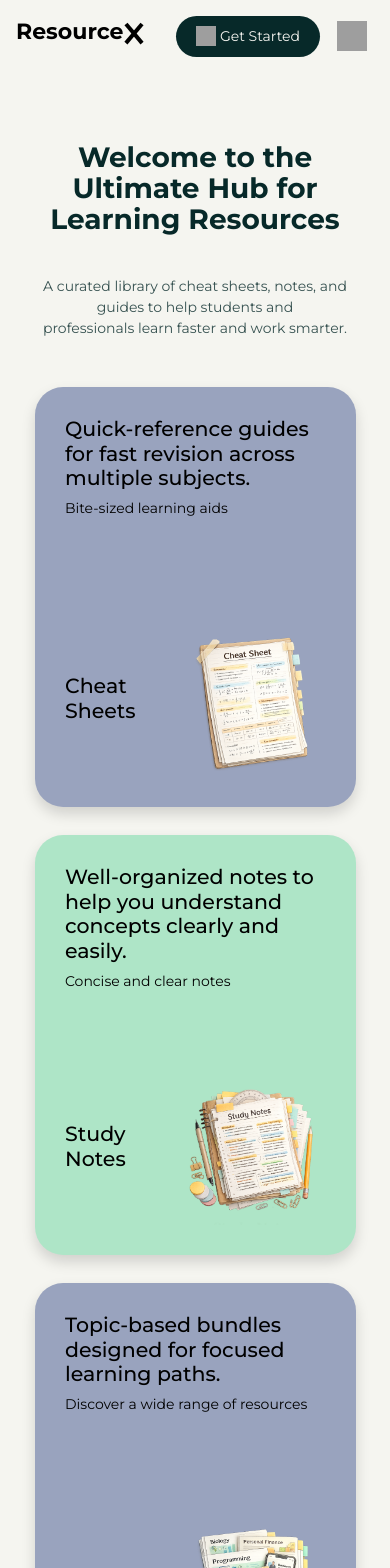
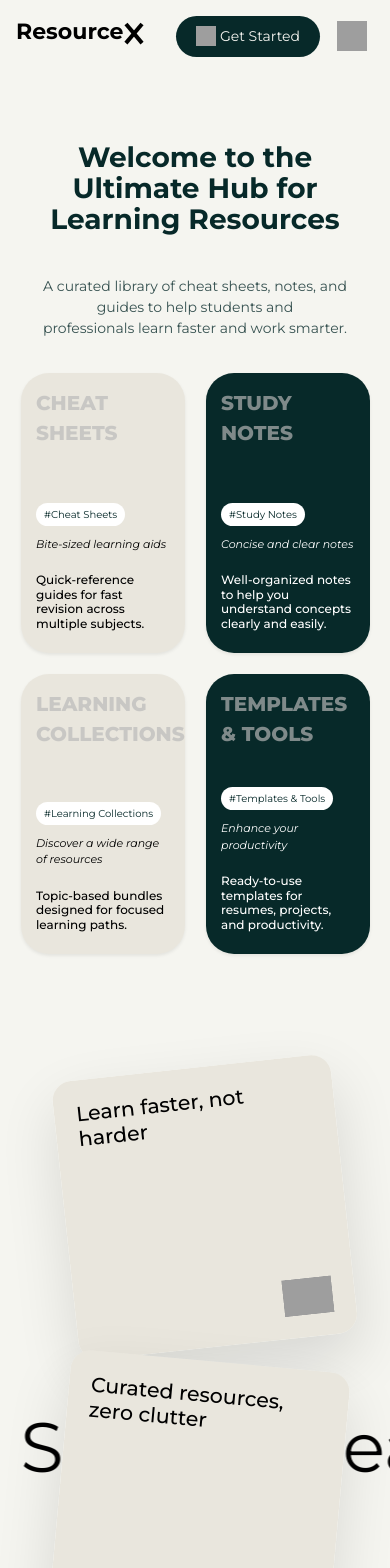
Before and after one commit to Prashant-Chaudhary-11/ResourceX, a React (Vite) app: page / in a window 390 px wide. Shown: the top 1568 px of the page. Built offline with nearby package versions, Linux system fonts and the light colour scheme; grey boxes are pictures that could not be loaded.

Commit message:
create 2 files and update 7 files update 7 files

```diff
--- a/src/pages/Blog.jsx
+++ b/src/pages/Blog.jsx
@@ -6,7 +6,7 @@ export const Blog = () => {
             author: "Prashant Chaudhary",
             role: "Learning Designer",
             date: "16 January, 2026",
-            image: "../../public/blog_1.png"
+            image: "/public/blog_1.png"
         },
         {
             tag: "AI Learning",
@@ -14,7 +14,7 @@ export const Blog = () => {
             author: "Team YourBrand",
             role: "Product & Research",
             date: "15 January, 2026",
-            image: "../../public/blog_2.png"
+            image: "/public/blog_2.png"
         },
         {
             tag: "Career",
@@ -22,7 +22,7 @@ export const Blog = () => {
             author: "Career Team",
             role: "Career & Placement",
             date: "10 January, 2026",
-            image: "../../public/blog_3.png"
+            image: "/public/blog_3.png"
         }
     ];
 
--- a/src/pages/Cards.jsx
+++ b/src/pages/Cards.jsx
@@ -6,26 +6,31 @@ export const Cards = ({ title, description, link, image, description_small, inde
     const offset = moveUpCards ? Math.min(182, scrollY * 0.09) : 0;
 
     return (
-    <div className="col-md-3 col-12 welcome-cards">
+        <div className="col-md-3 col-6 welcome-cards">
             <div
-        className="cards-page shadow rounded-5 m-3 d-flex flex-column justify-content-between"
+                className="cards-page shadow-sm rounded-5 mb-4 d-flex flex-column justify-content-between position-relative"
                 style={{
                     transform: `translateY(-${offset}px)`,
                     transition: "transform 0.08s linear",
                     willChange: "transform",
                 }}
             >
+                <div className="card-home-tite">{title}</div>
             <div>
-          <h3>{description}</h3>
-          <p>{description_small}</p>
+                {/* <div className="text-center">
+                    <img width="auto" height="150" src={image} alt={title} />
+                </div> */}
+                {/* <div> */}
+                    <div className="cards-image-div d-flex flex-column  w-100 rounded-4">
+                        <div>
+                            <div className="cards-badge">#{title}</div>
+                        </div>
+                        <p className="card-small-text mb-4 fst-italic">{description_small}</p>
+                        <h6 className="text-">{description}</h6>
+                    </div>
+                {/* </div> */}
             </div>
 
-        <div>
-          <div className="cards-image-div d-flex justify-content-between align-items-center w-100 rounded-4">
-            <h3>{title}</h3>
-            <img width="auto" height="150" src={image} alt={title} />
-          </div>
-        </div>
             </div>
         </div>
     );
--- a/src/pages/Collection.jsx
+++ b/src/pages/Collection.jsx
@@ -9,7 +9,7 @@ const cards_details = [
         description: "Using structured notes and revision cheat sheets.",
         description_small: "Better focus. Better results.",
         link: "/",
-        image: "../../public/cheat_sheet.jpg"
+        image: "/public/cheat_sheet.jpg"
     },
     {
         id: 2,
@@ -17,7 +17,7 @@ const cards_details = [
         description: "Frontend and backend cheat sheets for coding.",
         description_small: "Less searching. More building.",
         link: "/",
-        image: "../../public/coder.png"
+        image: "/public/coder.png"
     },
     {
         id: 3,
@@ -25,7 +25,7 @@ const cards_details = [
         description: "With ready-to-use resume templates.",
         description_small: "Career-ready in minutes.",
         link: "/",
-        image: "../../resume1.png"
+        image: "/resume1.png"
     },
     {
         id: 4,
@@ -33,7 +33,7 @@ const cards_details = [
         description: "Curated learning paths for guided study.",
         description_small: "No more random learning.",
         link: "/",
-        image: "../../public/book_stack.png"
+        image: "/public/book_stack.png"
     },
     {
         id: 5,
@@ -41,7 +41,7 @@ const cards_details = [
         description: "Smart templates and planners for daily work.",
         description_small: "Work smarter, not longer.",
         link: "/",
-        image: "../../public/template.png"
+        image: "/public/template.png"
     },
     {
         id: 6,
@@ -49,7 +49,7 @@ const cards_details = [
         description: "Simple examples for faster understanding.",
         description_small: "Clarity in every topic.",
         link: "/",
-        image: "../../public/visual_guide.png",
+        image: "/public/visual_guide.png",
     },
     {
         id: 7,
@@ -57,7 +57,7 @@ const cards_details = [
         description: "Short notes built for last-minute revision.",
         description_small: "Quick recap, strong recall.",
         link: "/",
-        image: "../../public/clock.png",
+        image: "/public/clock.png",
     },
     {
         id: 8,
@@ -65,7 +65,7 @@ const cards_details = [
         description: "Practice sets and checklists to build habits.",
         description_small: "Small steps. Big progress.",
         link: "/",
-        image: "../../public/checklist.png",
+        image: "/public/checklist.png",
     },
 ];
 
--- a/src/pages/Hero-section.jsx
+++ b/src/pages/Hero-section.jsx
@@ -3,7 +3,7 @@ export const Hero = () => {
         <div className="hero-section">
             <div className="row mx-0">
                 <div className="col-md-6 columns col-12 p-4">
-                    <img src="../../public/Hero.png" width="100%" alt="" />
+                    <img src="/public/Hero.png" width="100%" alt="" />
                 </div>
                 <div className="col-md-6 columns col-12  p-4 d-flex flex-column justify-content-center">
                     <h1 className="hero-section-heading">Meet your all-in-one <br />resource hub for faster <br /> learning and better results</h1>
--- a/src/pages/Welcome.jsx
+++ b/src/pages/Welcome.jsx
@@ -9,7 +9,7 @@ const cards_details = [
     description: "Quick-reference guides for fast revision across multiple subjects.",
     description_small: "Bite-sized learning aids",
     link: "/",
-    image: "/cheat_sheet.png",
+    image: "/img_1.png",
   },
   {
     id: 2,
@@ -33,7 +33,7 @@ const cards_details = [
     description: "Ready-to-use templates for resumes, projects, and productivity.",
     description_small: "Enhance your productivity",
     link: "/",
-    image: "/resume.png",
+    image: "/resume_1.png",
   },
 ];
 
--- a/src/style/home.css
+++ b/src/style/home.css
@@ -138,7 +138,8 @@
 .cards-page{
     padding: 30px;
     background-color: white;
-    height: 30rem;
+    height: 25rem;
+    overflow: hidden;
 }
 
 .cards-page:hover{
@@ -149,19 +150,59 @@
 /* first and third cards */
 .welcome-cards:nth-child(1) .cards-page,
 .welcome-cards:nth-child(3) .cards-page {
-    background-color: var(--tertiary-color);
+  background-color: #e9e6dd;
+  /* color: white; */
 }
 
+.welcome-cards:nth-child(2) .cards-page h6,
+.welcome-cards:nth-child(2) .card-small-text,
+.welcome-cards:nth-child(4) .cards-page h6,
+.welcome-cards:nth-child(4) .card-small-text {
+  color: white;
+}
 /* second and forth cards */
 .welcome-cards:nth-child(2) .cards-page,
 .welcome-cards:nth-child(4) .cards-page {
-    background-color: var(--primary-lite-color);
+  background-color: var(--primary-color);
 }
 
+.card-home-tite{
+  /* transform: rotate(-90deg); */
+  font-size: 30px;
+  font-weight: 800;
+  /* text-wrap: nowrap; */
+  color: #b8b8b8ad;
+  text-transform: uppercase;
+}
+.cards-circle{
+  position: absolute;
+  top: 10%;
+  left: 90%;
+  transform: translate(-50%, -50%);
+  width: 200px;
+  height: 200px;
+  z-index: -1;
+  border-radius: 50%;
+  background-color: #0e1a0542;
+  display: flex;
+  align-items: center;
+  justify-content: center;
+  margin-bottom: 20px;
+}
+
+.cards-badge{
+  background-color: white;
+  color: var(--primary-color);
+  display: inline-block;
+  padding: 5px 10px;
+  border-radius: 20px;
+  font-size: 12px;
+  margin-bottom: 10px;
+}
 /* SCROLL SECTION */
 .pixis-section {
   height: 220vh;
-  background: #f5f3ec;
+  /* background: #f5f3ec; */
 }
 
 .pixis-sticky {
--- a/src/style/responsive-mobile.css
+++ b/src/style/responsive-mobile.css
@@ -1,48 +1,86 @@
 /* mobile media query */
 @media (max-width: 768px) {
-    .welcome-section, .blog-section, .hero-section{
+    .welcome-section, .blog-section, .hero-section {
         padding: 50px 10px;
     }
-    .main-heading{
+
+    .main-heading {
         font-size: 28px;
     }
-    .sub-heading{
+
+    .sub-heading {
         font-size: 14px;
     }
-    .headings-section{
+
+    .headings-section {
         margin: 0;
         padding: 20px;
         width: 100%;
     }
-    .hero-section .columns{
+
+    .hero-section .columns {
         padding: 0;
     }
-    .hero-section-heading{
+
+    .hero-section-heading {
         font-size: 24px;
     }
-    .collection-cards-wrapper h3{
+
+    .collection-cards-wrapper h3 {
         font-size: 18px;
     }
-    .collection-cards-wrapper{
+
+    .collection-cards-wrapper {
         width: 320px;
     }
-    .impact-marquee{
+
+    .impact-marquee {
         overflow: hidden;
         transform: rotate(0deg);
     }
-    .footer-title-behind{
+
+    .footer-title-behind {
         font-size: 40px;
     }
-    .footer-title{
+
+    .footer-title {
         font-size: 24px;
     }
-    .cards-page{
-        transform: none!important;
+
+    .cards-page {
+        transform: none !important;
+        padding: 15px !important;
+        height: 20rem;
     }
 
-  .card-0 { top: 50px; }
-  .card-1 { top: 330px; }
-  .card-2 { top: 660px; }
+    .card-home-tite {
+        font-size: 20px;
+    }
+
+    .cards-image-div h6 {
+        font-size: 12px;
+    }
+
+    .cards-image-div p {
+        font-size: 11px;
+    }
+
+    .cards-badge {
+        font-size: 10px;
+        padding: 4px 8px;
+    }
+
+    .card-0 {
+        top: 50px;
+    }
+
+    .card-1 {
+        top: 330px;
+    }
+
+    .card-2 {
+        top: 660px;
+    }
 
 
 }
```
Also changed, not shown: public/img_1.png (added), public/resume_1.png (added). Lines whose indentation alone changed are shown as unchanged.
